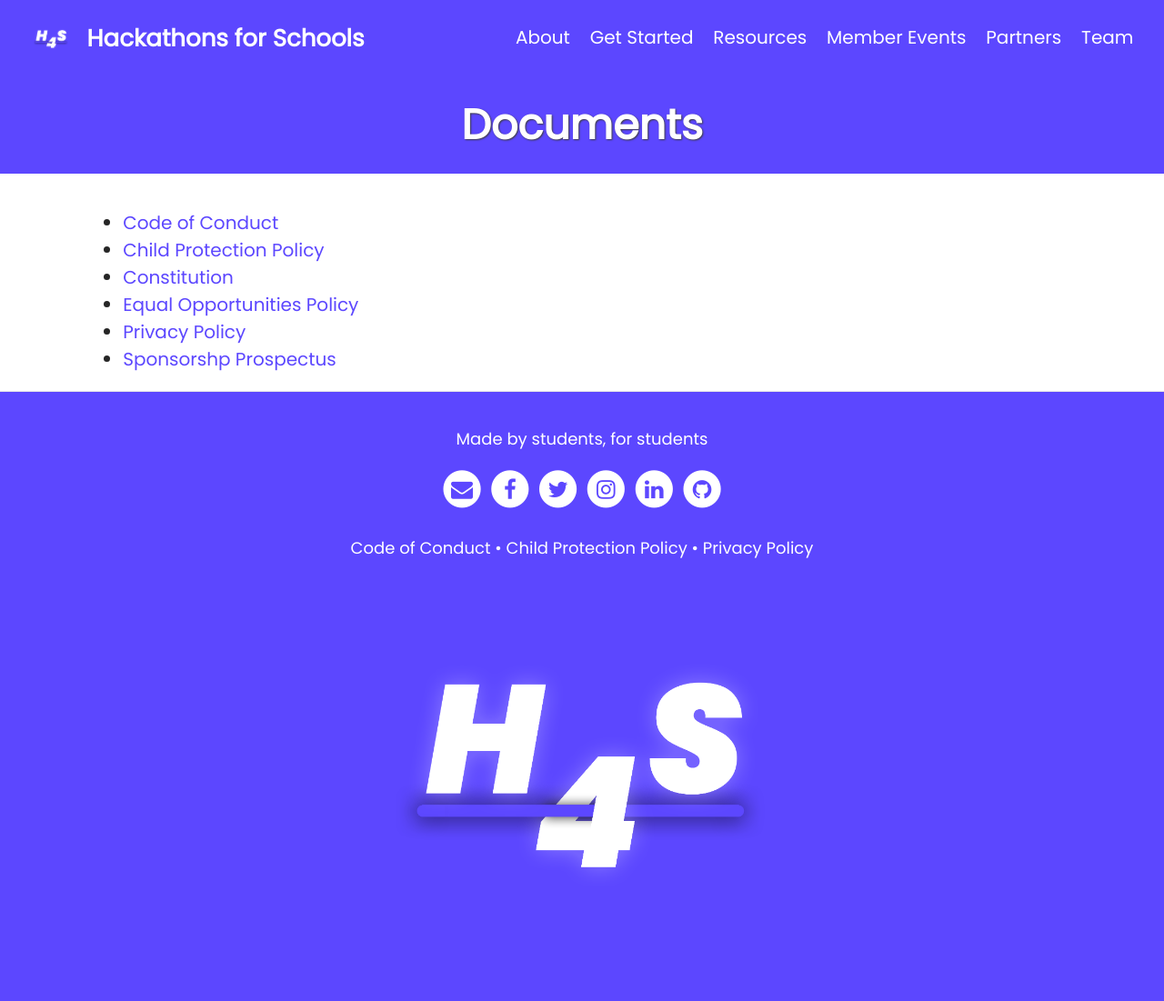
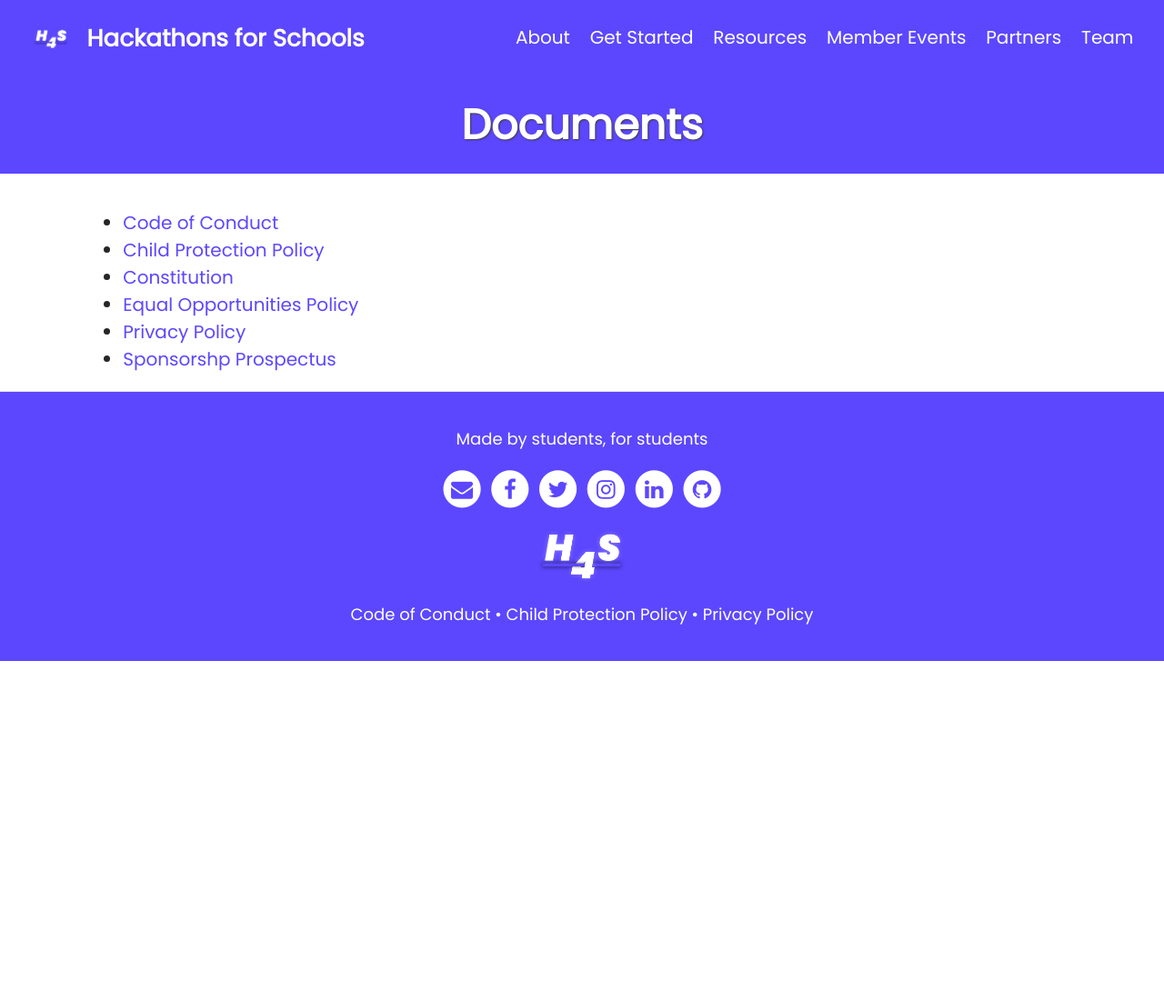
Before and after one commit to hackathonsforschools/website, a Jekyll site: the page built from docs/docs.md, in a window 1280 px wide. Shown: the whole page at 91% size. Built offline with Jekyll 4.4.1, drawn with Linux system fonts in a browser that asks for light colours; after the commit the page ends 900 px from its top, so only the background shows below that.

Commit message:
Reduce footer size

```diff
--- a/_includes/footer.html
+++ b/_includes/footer.html
@@ -6,10 +6,9 @@
                     {% include icons.html %}
                 </ul>
                 <ul>
+                    <a href = "/"><img src="/assets/img/logo/h4s_white.png" alt="Hackathons for Schools" width="100vw" /></a>
                     <br>
                     {% include doc_links.html %}
                 </ul>
-                <br>
-                <a href = "/"><img src="/assets/img/logo/h4s_white.png" alt="Hackathons for Schools" width="40%" /></a>
             </div>
 </footer>
```
